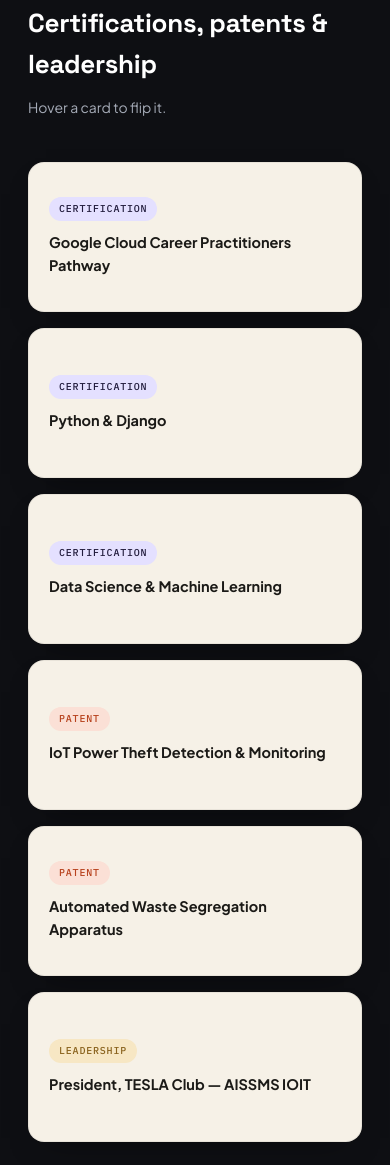
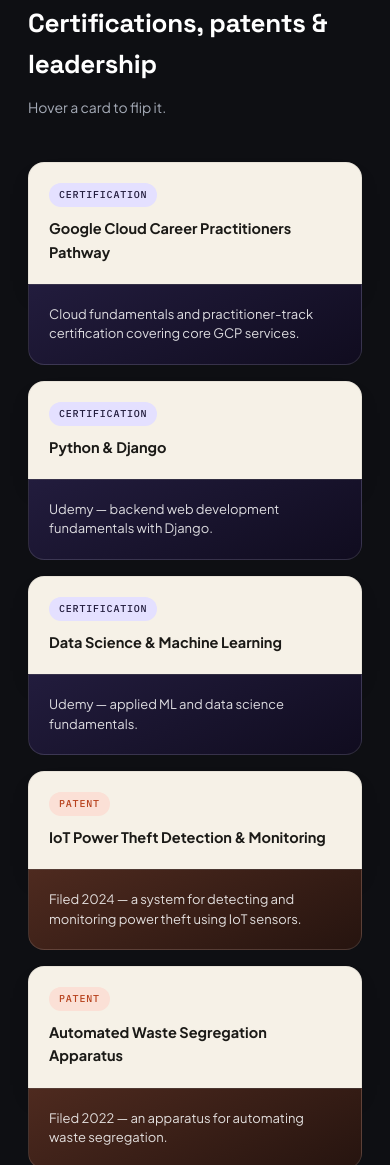
Before and after one commit to Shreyas2831/Portfolio, a plain HTML site: page index.html in a window 390 px wide. Shown: the part 8182-9347 px from the top of the page. Drawn offline with Linux system fonts and the light colour scheme.

Commit message:
Update index.html

```diff
--- a/index.html
+++ b/index.html
@@ -298,6 +298,7 @@
 .other-card{ background:var(--card); border:1px solid var(--line); border-radius:16px; padding:20px; transition:transform .25s, background .3s, border-color .3s; }
 .other-card h4{ font-family:var(--display); font-size:14.5px; font-weight:700; margin-bottom:6px; transition:color .3s; }
 .other-card p{ font-size:12.5px; color:var(--ink-faint); transition:color .3s; }
+@media (hover:hover) and (pointer:fine){
   .other-card:nth-child(4n+1):hover{ background:linear-gradient(155deg,#221C3D,#100C1F); border-color:transparent; }
   .other-card:nth-child(4n+2):hover{ background:linear-gradient(155deg,#4E2A1F,#26140F); border-color:transparent; }
   .other-card:nth-child(4n+3):hover{ background:linear-gradient(155deg,#4E4127,#26200D); border-color:transparent; }
@@ -305,6 +306,7 @@
   .other-card:hover{ transform:translateY(-4px); }
   .other-card:hover h4{ color:#fff; }
   .other-card:hover p{ color:rgba(255,255,255,.8); }
+}
 @media (max-width:860px){ .other-grid{ grid-template-columns:1fr 1fr; } }
 @media (max-width:520px){ .other-grid{ grid-template-columns:1fr; } }
 
@@ -333,6 +335,22 @@
 .cred-front .kind{ font-family:var(--mono); font-size:10px; font-weight:500; text-transform:uppercase; letter-spacing:.08em; margin-bottom:10px; display:inline-block; padding:4px 10px; border-radius:100px; width:fit-content; }
 .cred-front h4{ font-size:14.5px; font-weight:700; color:#1B1A17; }
 .cred-back p{ font-size:13px; line-height:1.5; color:rgba(255,255,255,.85); }
+@media (max-width:760px){
+  .cred-flip{ height:auto; }
+  .cred-inner{ position:static; transform:none!important; transition:none; display:flex; flex-direction:column; }
+  .cred-face{ position:static; backface-visibility:visible; }
+  .cred-front{ border-radius:16px 16px 0 0; }
+  .cred-back{ transform:none; border-radius:0 0 16px 16px; margin-top:-1px; }
+  .cred-hint{ display:none; }
+}
+@media (hover:none){
+  .cred-hint{ display:none; }
+  .cred-flip{ height:auto; }
+  .cred-inner{ position:static; transform:none!important; transition:none; display:flex; flex-direction:column; }
+  .cred-face{ position:static; backface-visibility:visible; }
+  .cred-front{ border-radius:16px 16px 0 0; }
+  .cred-back{ transform:none; border-radius:0 0 16px 16px; margin-top:-1px; }
+}
 @media (max-width:860px){ .cred-grid{ grid-template-columns:1fr 1fr; } }
 @media (max-width:520px){ .cred-grid{ grid-template-columns:1fr; } }
 
@@ -737,8 +755,12 @@
 if('IntersectionObserver' in window){
   const io = new IntersectionObserver((entries)=>{
     entries.forEach(e=>{ if(e.isIntersecting){ e.target.classList.add('in'); io.unobserve(e.target); } });
-  }, { threshold: 0.1, rootMargin: '0px 0px -40px 0px' });
+  }, { threshold: 0, rootMargin: '0px 0px 200px 0px' });
   revealEls.forEach(el=>io.observe(el));
+  // safety net: a fast flick-scroll can carry an element straight past the
+  // observed band without ever registering as intersecting — never leave
+  // anything permanently invisible.
+  setTimeout(()=>{ revealEls.forEach(el=>el.classList.add('in')); io.disconnect(); }, 2500);
 } else { revealEls.forEach(el=>el.classList.add('in')); }
 
 /* about: fade lines to dark as they enter view */
@@ -746,8 +768,9 @@
 if('IntersectionObserver' in window){
   const fio = new IntersectionObserver((entries)=>{
     entries.forEach(e=>{ if(e.isIntersecting){ e.target.classList.add('lit'); } });
-  }, { threshold: 0.6 });
+  }, { threshold: 0.2, rootMargin: '0px 0px 100px 0px' });
   fadeLines.forEach(el=>fio.observe(el));
+  setTimeout(()=>{ fadeLines.forEach(el=>el.classList.add('lit')); fio.disconnect(); }, 3000);
 } else { fadeLines.forEach(el=>el.classList.add('lit')); }
 
 if(!reduceMotion && !isCoarse){
```
Lines whose indentation alone changed are shown as unchanged.
